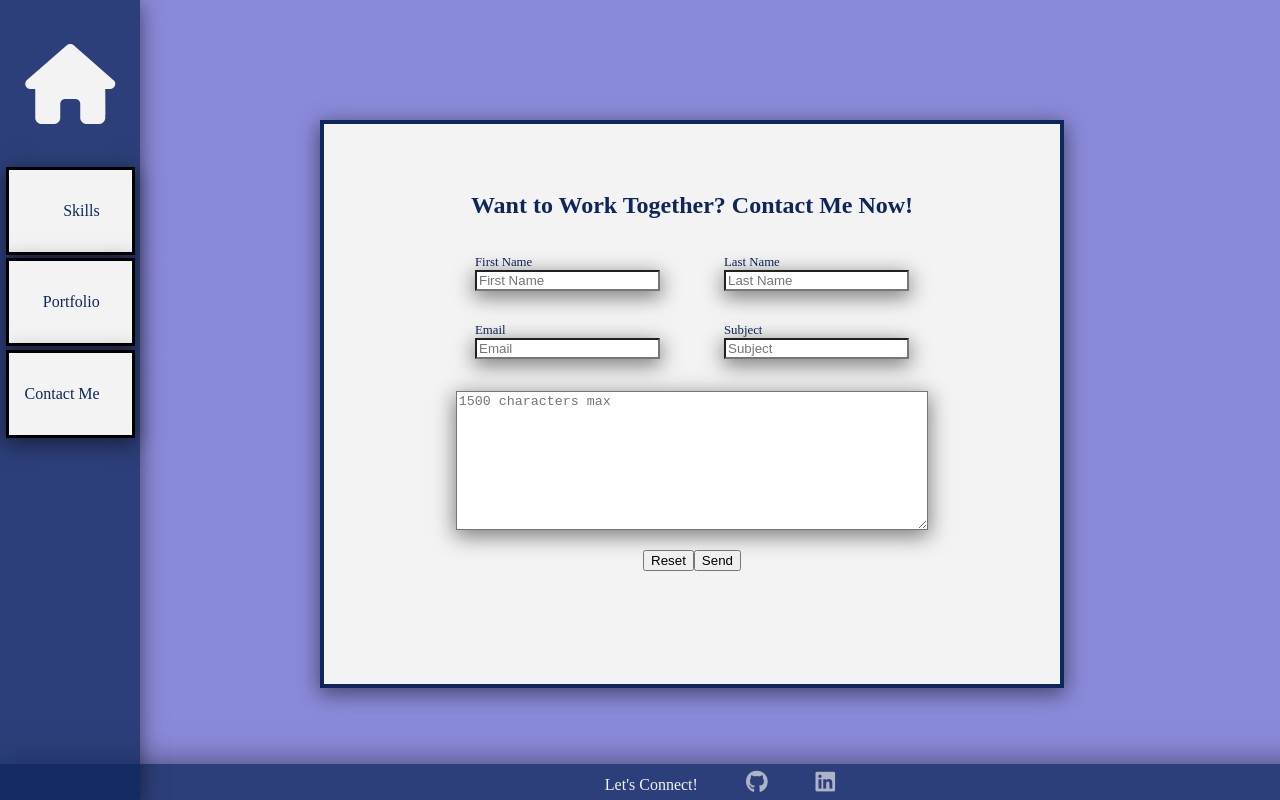
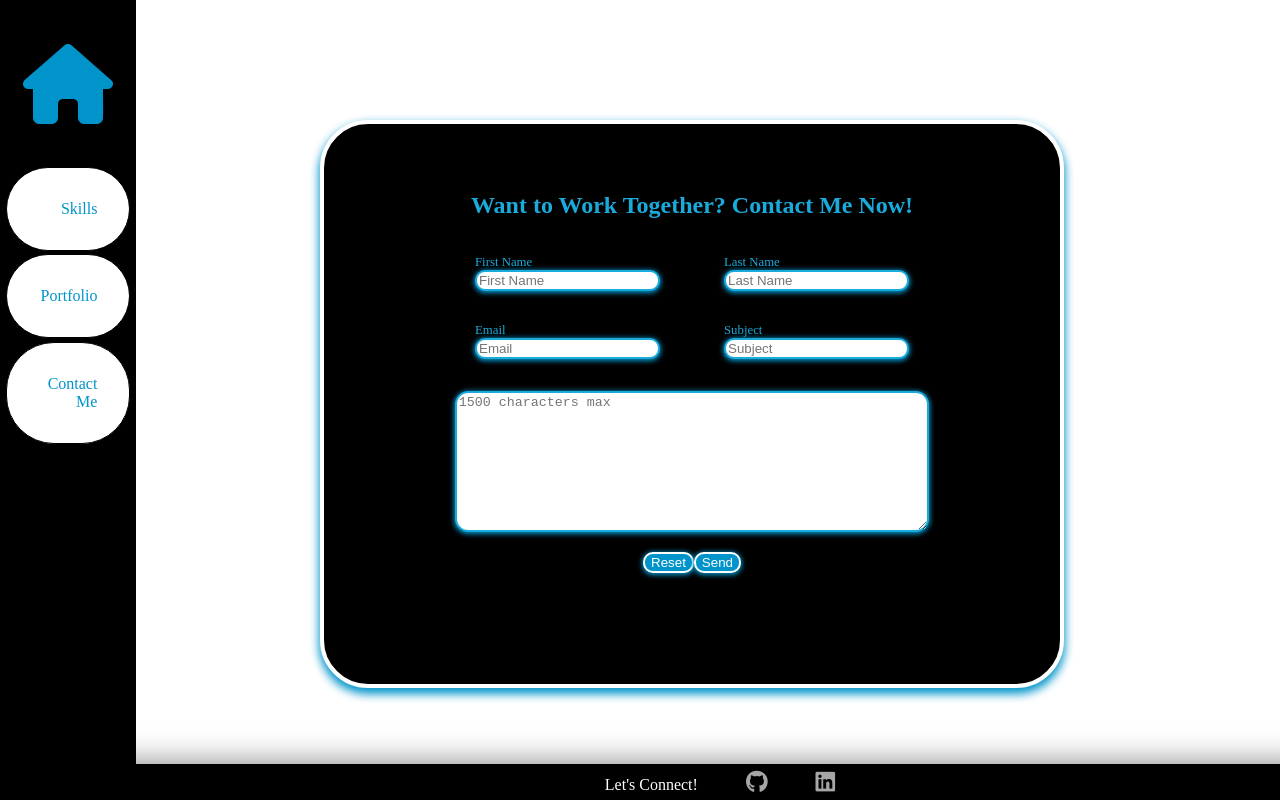
Before and after one commit to Deon-J-Butler/professional-portfolio-v2, a React (Create React App) app in the folder frontend/: page /contact-me in a window 1280 px wide. Built offline with nearby package versions, Linux system fonts and the light colour scheme.

Commit message:
Changed style palette. Edited Contact Me page. Added customization to Skills page.
Signed-off-by: Deon Butler <deonbutler44@gmail.com>

```diff
--- a/frontend/src/ui/CSS/UI.css
+++ b/frontend/src/ui/CSS/UI.css
@@ -1,17 +1,18 @@
 :root {
-  --primary-color: rgb(14, 38, 90);
-  --transparent-primary: rgba(14, 38, 90, 0.75);
-  --secondary-color: rgb(243, 243, 243);
-  --on-primary: rgba(14, 52, 90, 0.6);
-  --on-secondary: rgb(155, 155, 155);
-  --box-shadow: 0 5px 20px 1px rgba(0, 0, 0, 0.5);
+  --primary-color: #000000;
+  --secondary-color: #ffffff;
+  --home-button-hover-turquoise-color: #81cbe4;
+  --on-black-turquoise-color: #19abdb;
+  --on-white-turquoise-color: #0094ca;
+  --box-shadow: 0 5px 10px 1px var(--on-white-turquoise-color);
+  --form-input-shadow: 0 1px 5px 1px var(--on-white-turquoise-color);
 }
 html {
   padding: 0;
 }
 
 body {
-  color: var(--primary-color);
+  color: var(--on-white-turquoise-color);
   margin: 0;
 }
 
@@ -23,7 +24,7 @@ body {
   position: absolute;
   height: 100vh;
   width: 100vw;
-  background-color: rgb(138, 138, 218);
+  background-color: var(--secondary-color);
   display: flex;
   justify-content: center;
   align-items: center;
@@ -36,7 +37,6 @@ body {
   top: 20vh;
   height: 50vh;
   width: 50vw;
-  background-color: rgb(243, 204, 248);
 }
 
 /* Navigation Bar */
@@ -48,37 +48,39 @@ body {
   margin: 0;
   top: 0;
   bottom: 0;
-  max-width: 12.5vw;
-  background-color: var(--transparent-primary);
-  color: var(--secondary-color);
-  box-shadow: var(--box-shadow);
+  width: 10vw;
+  background-color: var(--primary-color);
+  color: var(--primary-color);
 }
 
 .home-button {
   justify-content: center;
   display: flex;
   font-size: 5em;
-  color: var(--secondary-color);
+  color: var(--on-white-turquoise-color);
   padding: 0.5em 0;
 }
 
 .home-button:hover {
-  color: var(--on-secondary);
+  color: var(--home-button-hover-turquoise-color);
 }
 
 .nav-button {
   background-color: var(--secondary-color);
-  color: var(--primary-color);
+  color: var(--on-white-turquoise-color);
   padding: 2em 2em 2em 1em;
   margin: 0.2em 0.1em;
   text-align: right;
   min-width: 1em;
-  border: 0.2em solid black;
-  box-shadow: var(--box-shadow);
+  border: 0.1em solid var(--primary-color);
+  border-radius: 3em;
 }
 
 .nav-button:hover {
-  background-color: var(--on-secondary);
+  background-color: var(--primary-color);
+  border: 0.2em solid var(--on-black-turquoise-color);
+  color: var(--on-black-turquoise-color);
+  font-weight: 900;
 }
 
 .dropdown-toggle {
@@ -94,7 +96,7 @@ body {
   bottom: 0;
   left: 0;
   max-height: 5vh;
-  background-color: var(--transparent-primary);
+  background-color: var(--primary-color);
   text-align: center;
   font-size: 1em;
   color: var(--secondary-color);
@@ -115,12 +117,24 @@ body {
 }
 
 .fas:hover {
-  color: var(--on-secondary);
+  color: var(--on-black-turquoise-color);
 }
 
 /* Homepage */
 
 /* Skills */
+
+.skills-container {
+  text-align: center;
+  position: absolute;
+  top: 0;
+  right: 0;
+  width: 87.5vw;
+  height: 95vh;
+  background-color: var(--primary-color);
+  color: var(--on-black-turquoise-color);
+  box-shadow: var(--box-shadow);
+}
 
 /* Portfolio */
 
@@ -141,7 +155,7 @@ body {
 
 .deck > div {
   touch-action: none;
-  background-color: white;
+  background-color: var(--secondary-color);
   background-size: auto 85%;
   background-repeat: no-repeat;
   background-position: center center;
@@ -152,7 +166,8 @@ body {
   min-height: 500px;
   max-height: 900px;
   border-radius: 10px;
-  box-shadow: 0 12.5px 100px -10px rgba(50, 50, 73, 0.4), 0 10px 10px -10px rgba(50, 50, 73, 0.3);
+  box-shadow: 0 12.5px 100px -10px rgba(50, 50, 73, 0.4),
+    0 10px 10px -10px rgba(50, 50, 73, 0.3);
 }
 
 /* Contact */
@@ -164,8 +179,10 @@ body {
   top: 15vh;
   height: 50vh;
   width: 50vw;
-  background-color: var(--secondary-color);
-  border: 0.3em solid var(--primary-color);
+  background-color: var(--primary-color);
+  color: var(--on-black-turquoise-color);
+  border: 0.25em solid var(--secondary-color);
+  border-radius: 3em;
   padding: 3em;
   padding-bottom: 7em;
   overflow: hidden;
@@ -192,24 +209,15 @@ body {
   color: black;
   white-space: nowrap;
   border: 1px solid black;
-  border-radius: 5px;
-  background-color: rgba(255, 92, 92, 50);
+  border-radius: 0.75em;
+  background-color: #df5f5fd0;
 }
 
-#firstName {
-  box-shadow: var(--box-shadow);
-}
-
-#lastName {
-  box-shadow: var(--box-shadow);
-}
-
-#email {
-  box-shadow: var(--box-shadow);
-}
-
-#subject {
-  box-shadow: var(--box-shadow);
+.input-field {
+  background-color: var(--secondary-color);
+  border-radius: 0.75em;
+  border: 0.2em solid var(--on-black-turquoise-color);
+  box-shadow: var(--form-input-shadow);
 }
 
 .form-section {
@@ -219,16 +227,29 @@ body {
 .textarea {
   width: 35em;
   height: 10em;
-  box-shadow: var(--box-shadow);
+  box-shadow: var(--form-input-shadow);
+  background-color: var(--secondary-color);
+  border-radius: 1em;
+  border: 0.2em solid var(--on-black-turquoise-color);
+}
+
+.form-buttons {
+  background-color: var(--on-white-turquoise-color);
+  border-radius: 0.75em;
+  border: 0.2em solid var(--secondary-color);
+  color: var(--secondary-color);
+  box-shadow: var(--form-input-shadow);
+}
+
+.form-buttons:hover {
+  background-color: var(--primary-color);
+  color: var(--on-black-turquoise-color);
+  border: 0.2em solid var(--on-black-turquoise-color);
+  cursor: pointer;
 }
 
 @media (min-width: 616px) and (max-width: 978px) {
-
   /* Navbar */
-
-  .nav {
-    min-width: 6em;
-  }
 
   .home-button {
     font-size: 3em;
@@ -238,7 +259,6 @@ body {
   .nav-button {
     text-align: center;
     padding: 0.5em;
-    min-width: 4em;
   }
 
   /* Footer */
@@ -246,6 +266,10 @@ body {
   /* Homepage */
 
   /* Skills */
+
+  .skills-container {
+
+  }
 
   /* Portfolio */
 
@@ -258,27 +282,13 @@ body {
     top: 15vh;
     height: 50vh;
     width: 50vw;
-    background-color: var(--secondary-color);
-    border: 0.3em solid var(--primary-color);
     padding: 1em 3em 7em;
     overflow: auto;
     scrollbar-width: none;
   }
 
-  #firstName {
-    width: 8.5em;
-  }
-
-  #lastName {
-    width: 8.5em;
-  }
-
-  #email {
-    width: 8.5em;
-  }
-
-  #subject {
-    width: 8.5em;
+  .input-field {
+    max-width: 8em;
   }
 
   .inline-label {
@@ -307,7 +317,6 @@ body {
 }
 
 @media (max-width: 615px) {
-
   .page {
     height: auto;
   }
@@ -318,7 +327,6 @@ body {
     top: auto;
     height: auto;
     width: auto;
-    background-color: rgb(21, 21, 39);
   }
 
   /* Navbar */
@@ -326,16 +334,19 @@ body {
   .nav {
     position: fixed;
     left: 0;
-    max-width: 100vw;
+    width: 100vw;
     right: 0;
     max-height: 5vh;
     padding: 0.25em;
+    padding-bottom: 0;
   }
 
   .home-button {
     font-size: 1.3em;
     padding: 0.5em;
+    padding-bottom: 0;
     display: inline-block;
+    margin: 0;
   }
 
   .dropdown {
@@ -348,8 +359,9 @@ body {
     display: inline-block;
     position: absolute;
     right: 0;
-    margin: 0.4em;
+    margin: 0.5em 1em;
     font-size: 1em;
+    color: var(--on-white-turquoise-color);
   }
 
   .dropdown-toggle-active {
@@ -386,6 +398,20 @@ body {
 
   /* Skills */
 
+  .skills-container {
+    text-align: center;
+    position: absolute;
+    top: 7vh;
+    height: 87.5vh;
+    background-color: var(--secondary-color);
+    color: var(--on-white-turquoise-color);
+    box-shadow: var(--box-shadow);
+    border: 0.2em solid var(--on-white-turquoise-color);
+    border-radius: 3em;
+    left: 0;
+    margin: auto;
+  }
+
   /* Portfolio */
 
   .deck {
@@ -413,7 +439,8 @@ body {
     min-height: auto;
     max-height: auto;
     border-radius: 10px;
-    box-shadow: 0 12.5px 100px -10px rgba(50, 50, 73, 0.4), 0 10px 10px -10px rgba(50, 50, 73, 0.3);
+    box-shadow: 0 12.5px 100px -10px rgba(50, 50, 73, 0.4),
+      0 10px 10px -10px rgba(50, 50, 73, 0.3);
   }
 
   /* Contact */
@@ -422,7 +449,6 @@ body {
     position: absolute;
     height: 100vh;
     width: 100vw;
-    background-color: rgb(255, 255, 255);
     align-items: stretch;
     justify-content: center;
   }
@@ -434,28 +460,11 @@ body {
     top: initial;
     height: initial;
     width: initial;
-    background-color: var(--secondary-color);
-    border: 0.2em solid var(--primary-color);
     padding: 0 1em;
     overflow: auto;
     scrollbar-width: none;
     margin: 5em 0.5em;
-  }
-
-  #firstName {
-    width: 8em;
-  }
-
-  #lastName {
-    width: 8em;
-  }
-
-  #email {
-    width: 8em;
-  }
-
-  #subject {
-    width: 8em;
+    border-radius: 3em;
   }
 
   .inline-label {
--- a/frontend/src/ui/Pages/Contact/Contact.js
+++ b/frontend/src/ui/Pages/Contact/Contact.js
@@ -118,8 +118,8 @@ function ContactContent(props) {
             )}
           </div>
 
-          <button type='reset'>Reset</button>
-          <button type='submit'>Send</button>
+          <button className='form-buttons' type='reset'>Reset</button>
+          <button className='form-buttons' type='submit'>Send</button>
 
           <div
             className='g-recaptcha'
@@ -138,6 +138,7 @@ function FormInput(props) {
         <label htmlFor={props.id}>{props.label}</label>
       </div>
       <input
+        className='input-field'
         type={props.type}
         name={props.id}
         id={props.id}
--- a/frontend/src/ui/Pages/Skills/Skills.js
+++ b/frontend/src/ui/Pages/Skills/Skills.js
@@ -3,73 +3,8 @@ import React from 'react';
 export function Skills() {
   return (
     <section className='page'>
-      <div className='contact-container'>
-        <h1>Want to Work Together? Contact Me Now!</h1>
-        <form id='contact-form' action='./apis/' method='POST'>
-          <div className='form-section'>
-            <div className='inline-label'>
-              <div className='label'>
-                <label htmlFor='firstName'>First Name</label>
-              </div>
-              <input
-                type='text'
-                name='firstName'
-                id='firstName'
-                placeholder='First Name'
-              />
-            </div>
-            <div className='inline-label'>
-              <div className='label'>
-                <label htmlFor='lastName'>Last Name</label>
-              </div>
-              <input
-                type='text'
-                name='lastName'
-                id='lastName'
-                placeholder='Last Name'
-              />
-            </div>
-          </div>
+      <div className='skills-container'>
 
-          <div className='form-section'>
-            <div className='inline-label'>
-              <div className='label'>
-                <label htmlFor='email'>Email Address</label>
-              </div>
-              <input type='email' name='email' id='email' placeholder='Email' />
-            </div>
-            <div className='inline-label'>
-              <div className='label'>
-                <label htmlFor='subject'>Subject</label>
-              </div>
-              <input
-                type='text'
-                name='subject'
-                id='subject'
-                placeholder='How Can I Help You?'
-              />
-            </div>
-          </div>
-
-          <div className='form-section'>
-            <textarea
-              name='message'
-              id='message'
-              className='textarea'
-              rows='10'
-              maxLength='1501'
-              placeholder='1500 characters max'
-            ></textarea>
-          </div>
-
-          <button type='reset'>Reset</button>
-          <button type='submit'>Send</button>
-
-          <div
-            className="g-recaptcha"
-            data-sitekey="6LedmvQfAAAAAAyPPDilzDWKM492hGHKADhWCGuM"
-          ></div>
-        </form>
       </div>
     </section>
   );
```
Also changed, not shown: frontend/src/ui/Pages/Home/Home.js (+0 -68 lines), 1 other file (tests, documents, lock files or other folders).
